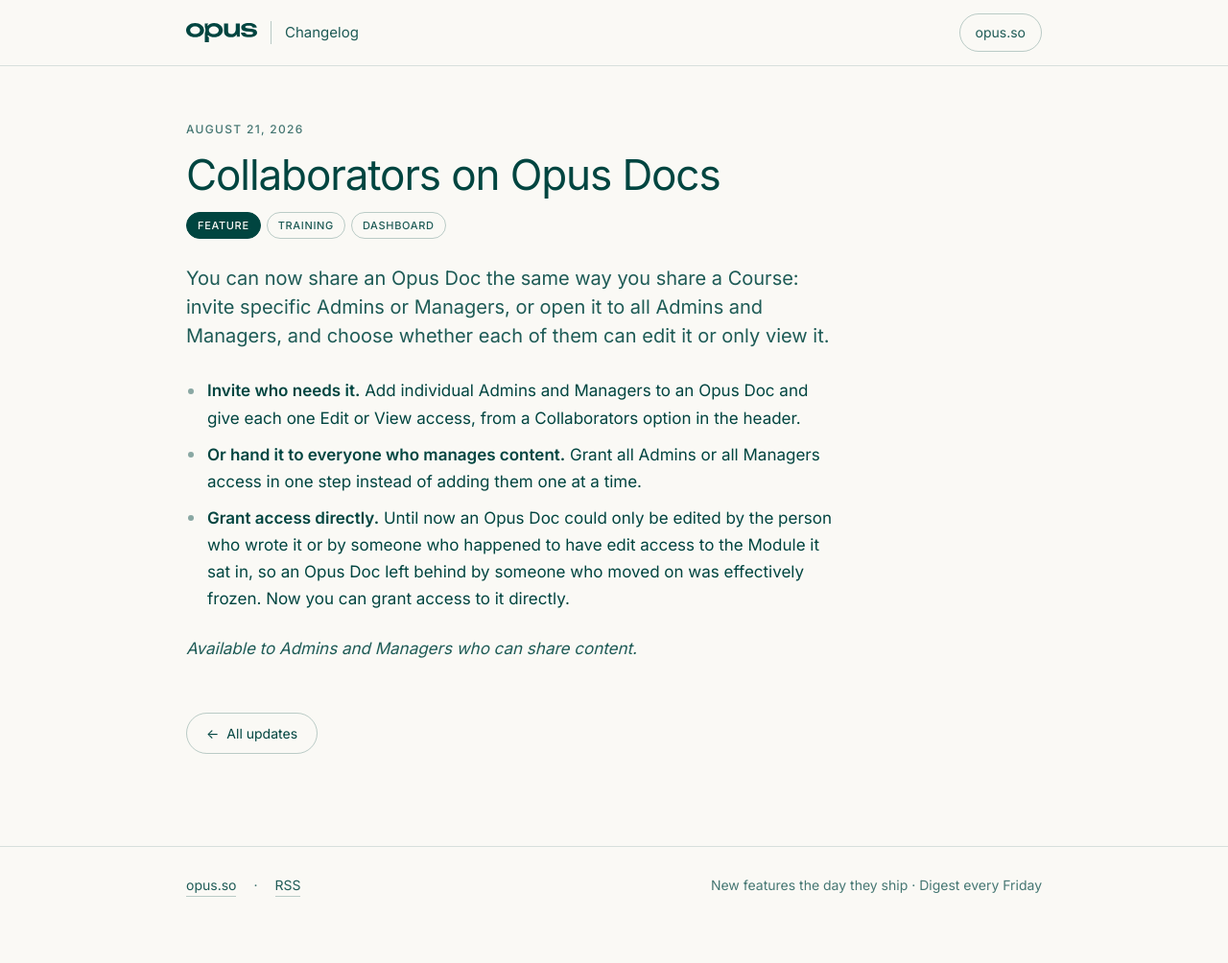
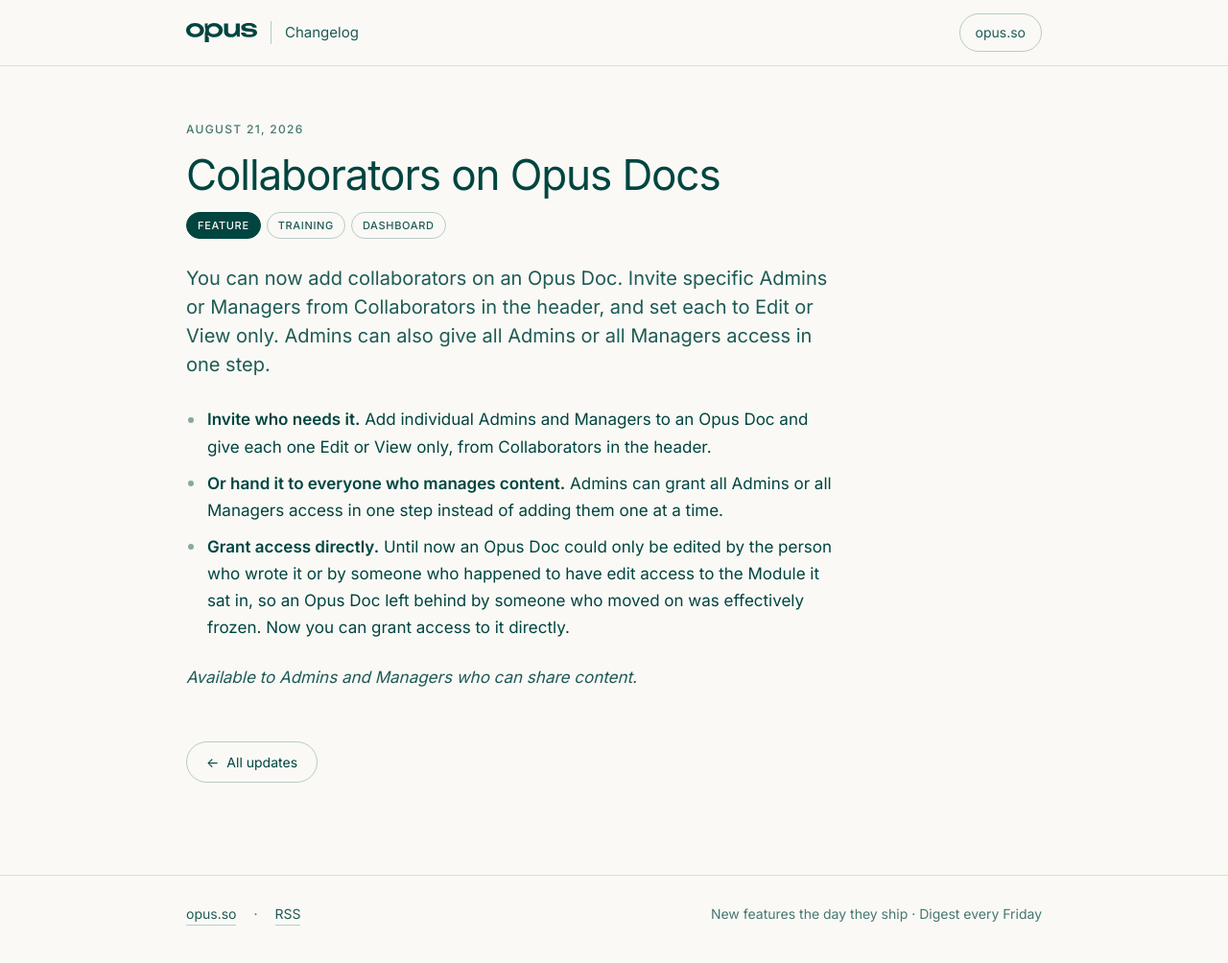
Before and after one commit to opus-training/changelog, a Jekyll site: the page built from _posts/2026-08-21-collaborators-on-opus-docs.md, in a window 1280 px wide and 1021 px high. Shown: the top 1004 px of the window at 96% size. Built offline with Jekyll 4.4.1, drawn with Linux system fonts in a browser that asks for light colours.

Commit message:
Specify Opus Doc collaborator options in the Aug 21 post

```diff
--- a/_posts/2026-08-21-collaborators-on-opus-docs.md
+++ b/_posts/2026-08-21-collaborators-on-opus-docs.md
@@ -5,10 +5,10 @@
 tags: [Feature, Training, Dashboard]
 ---
 
-You can now share an Opus Doc the same way you share a Course: invite specific Admins or Managers, or open it to all Admins and Managers, and choose whether each of them can edit it or only view it.
+You can now add collaborators on an Opus Doc. Invite specific Admins or Managers from Collaborators in the header, and set each to Edit or View only. Admins can also give all Admins or all Managers access in one step.
 
-- **Invite who needs it.** Add individual Admins and Managers to an Opus Doc and give each one Edit or View access, from a Collaborators option in the header.
-- **Or hand it to everyone who manages content.** Grant all Admins or all Managers access in one step instead of adding them one at a time.
+- **Invite who needs it.** Add individual Admins and Managers to an Opus Doc and give each one Edit or View only, from Collaborators in the header.
+- **Or hand it to everyone who manages content.** Admins can grant all Admins or all Managers access in one step instead of adding them one at a time.
 - **Grant access directly.** Until now an Opus Doc could only be edited by the person who wrote it or by someone who happened to have edit access to the Module it sat in, so an Opus Doc left behind by someone who moved on was effectively frozen. Now you can grant access to it directly.
 
 *Available to Admins and Managers who can share content.*
```
